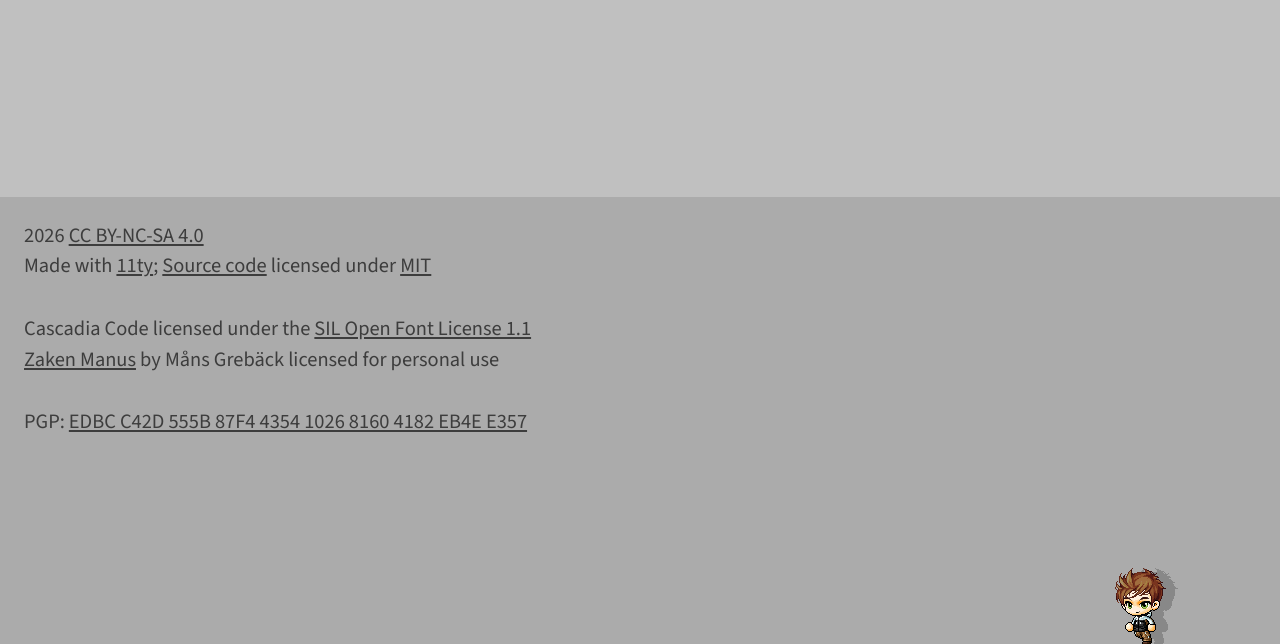
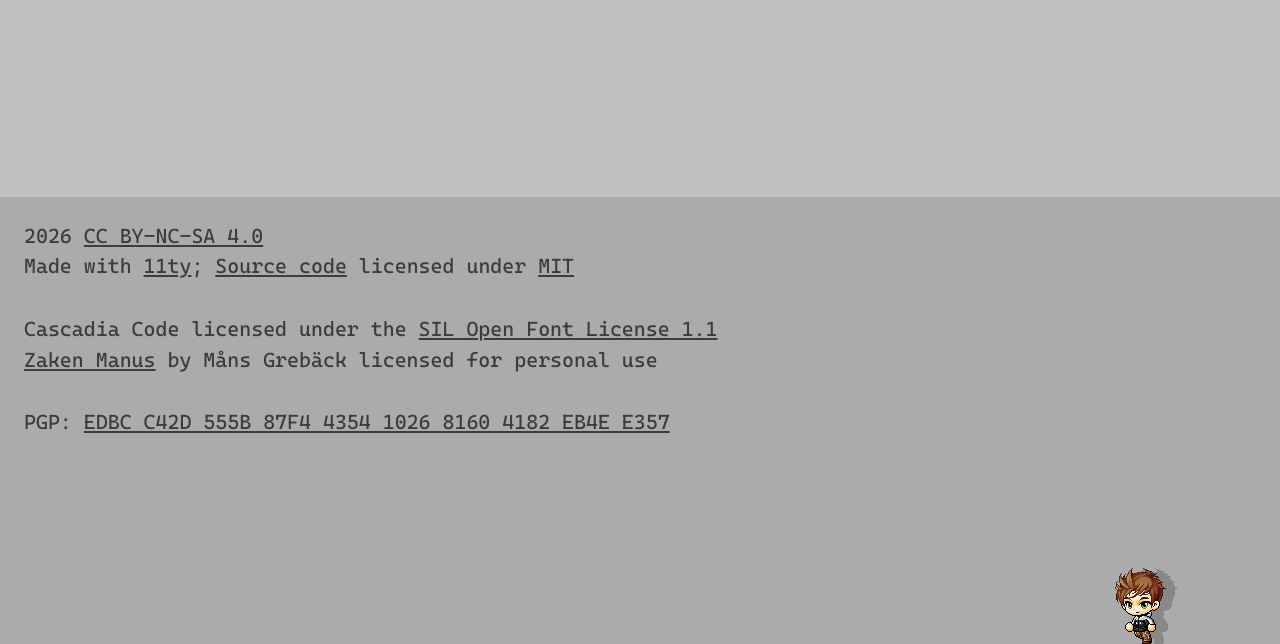
Before and after one commit to GeneMarks/gene-personal-site, an Eleventy site: page src/index.html in a window 1280 px wide. Shown: the part 156-800 px from the top of the page. Built offline with nearby package versions, Linux system fonts and the light colour scheme; Eleventy itself is replaced by a stand-in of ours; files that its build step writes are made by us from their sources.

Commit message:
Add font-secondary class to footer

```diff
--- a/src/_includes/partials/footer.html
+++ b/src/_includes/partials/footer.html
@@ -1,4 +1,4 @@
-<footer class="flex flex-col items-center pt-6 pb-14 px-6 text-footertext xl:flex-row xl:items-baseline">
+<footer class="flex flex-col items-center pt-6 pb-14 px-6 font-secondary text-footertext xl:flex-row xl:items-baseline">
     <div class="flex-1 hidden xl:block"></div>
 
     <div class="w-full max-w-4xl">
```
